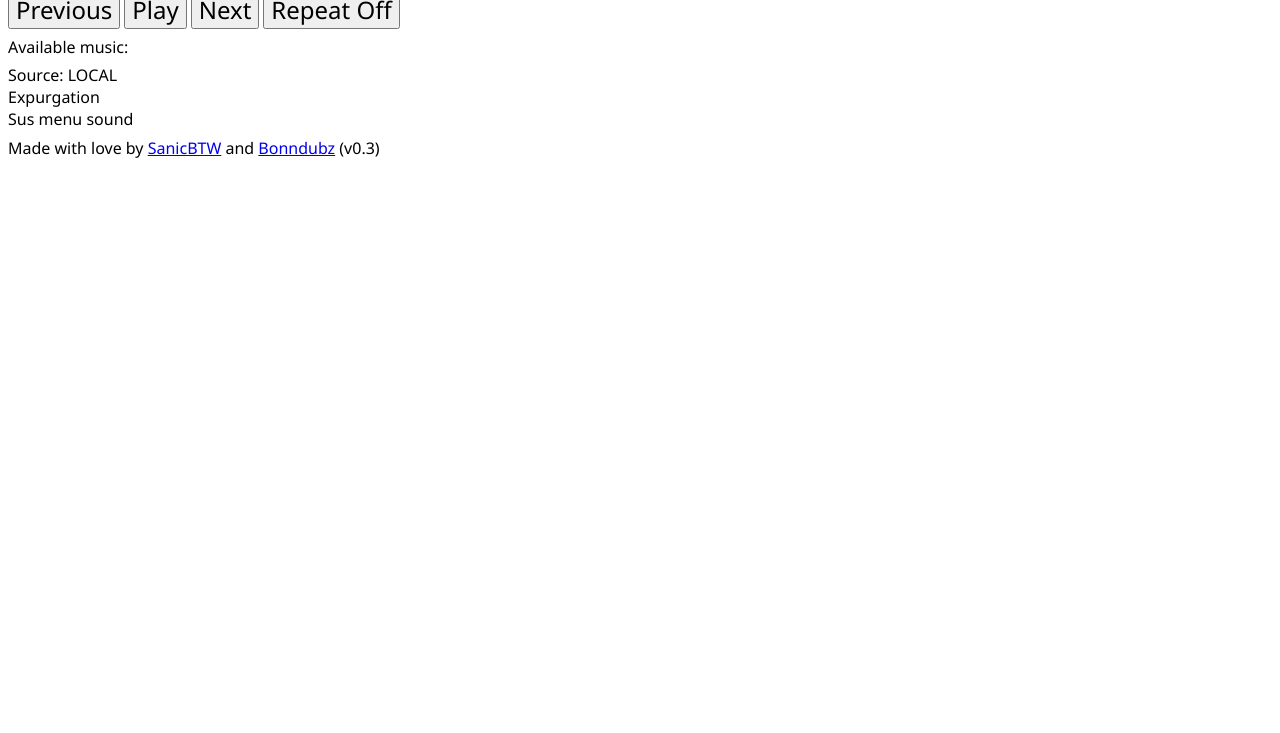
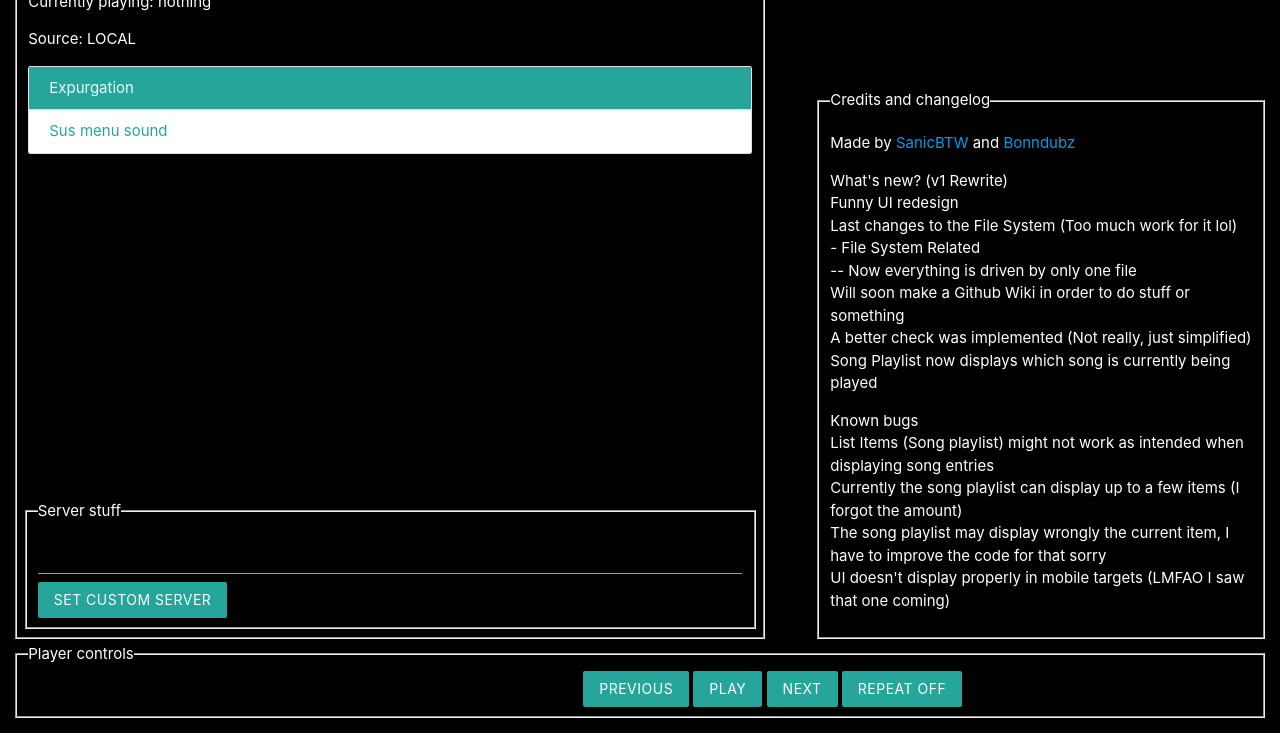
Before and after one commit to SanicBTW/BasicMusicPlayer, a plain HTML site: page index.html in a window 1280 px wide. Shown: the part 67-800 px from the top of the page. Drawn offline with nearby package versions, Linux system fonts and the light colour scheme; no server answers.

Commit message:
v1 Rewrite, a bunch of new changes, gotta work on mobile tho

```diff
--- a/index.html
+++ b/index.html
@@ -5,30 +5,103 @@
         <meta name="viewport" content="width=device-width, initial-scale=1.0">
         <meta http-equiv="X-UA-Compatible" content="ie=edge">
         <title>Basic Music Player</title>
-        <link rel="stylesheet" href="style.css">
+        <link href="https://fonts.googleapis.com/icon?family=Material+Icons" rel="stylesheet">
+        <link rel="stylesheet" href="https://cdnjs.cloudflare.com/ajax/libs/materialize/1.0.0/css/materialize.min.css">
     </head>
-    <body>
-        <h1 id="curplayinginfo">Currently playing: nothing</h1>
+    <body style="
+    background-color: black;
+    color: white;
+    "> <!--dark mode???-->
 
-        <h1 id="info"></h1>
+        <fieldset style="
+        position: absolute;
+        left: 0;
+        bottom: 0;
+        top: 0;
+        width: 50rem;
+        margin-bottom: 6.3rem;
+        margin-left: 1rem;
+        margin-right: 1rem;
+        margin-top: 1rem;
+        ">
+            <legend>Music Info</legend>
+            <p id="curplayinginfo">Currently playing: nothing</p>
 
-        <button id="prevButton" onclick="setPlayerState('prev')">Previous</button>
-        <button id="playButton" onclick="setPlayerState('check')">Play</button>
-        <button id="nextButton" onclick="setPlayerState('next')">Next</button>
-        <button id="funnyRepeatButton" onclick="setPlayerState('repeat')">Repeat Off</button>
+            <p id="info"></p>
 
-        <!--
-        <div>
-            <input id="funnyServer" type="text"/>
-            <button class="setcustom" onclick="setServer()">Set Custom Server</button>
-        </div>-->
+            <p id="source">Source: </p>
+            <div class="collection" id="funnyList">
+            </div>
 
-        <label for="funnyList" id="funnyListInfo">Available music: </label>
-        <p id="funnyList" ></p>
+            <fieldset style="
+            position: absolute;
+            bottom: 0;
+            left: 0;
+            right: 0;
+            margin-bottom: 0.5rem;
+            margin-left: 0.5rem;
+            margin-right: 0.5rem;
+            ">
+                <legend>Server stuff</legend>
+                <input id="funnyServer" type="text" style="color: white;"/>
+                <a class="waves-effect waves-light btn" onclick="setPlayerState('server')">Set Custom Server</a>
+
+            </fieldset>
+
+        </fieldset>
+
+        <fieldset style="
+        position:absolute;
+        bottom: 0;
+        left: 0;
+        right: 0;
+        margin-bottom: 1rem;
+        margin-left: 1rem;
+        margin-right: 1rem;
+        ">
+            <legend>Player controls</legend>
+            <div style="
+            margin-left: 37rem;
+            ">
+                <a id="prevButton" class="waves-effect waves-light btn" onclick="setPlayerState('prev')">Previous</a>
+                <a id="playButton" class="waves-effect waves-light btn" onclick="setPlayerState('check')">Play</a>
+                <a id="nextButton" class="waves-effect waves-light btn" onclick="setPlayerState('next')">Next</a>
+                <a id="funnyRepeatButton" class="waves-effect waves-light btn" onclick="setPlayerState('repeat')">Repeat Off</a>
+            </div>
+        </fieldset>
 
         <audio id="audioPlayer"></audio>
 
-        <p id="version">Made with love by <a href="https://github.com/SanicBTW">SanicBTW</a> and <a href="https://github.com/bonndevoff">Bonndubz</a> (v0.3)<g/p>
+        <fieldset style="
+        position: absolute;
+        right: 0;
+        bottom: 0;
+        margin-bottom: 6.3rem;
+        margin-left: 1rem;
+        margin-right: 1rem;
+        width: 448px;
+        ">
+            <legend>Credits and changelog</legend>
+            <p>Made by <a href="https://github.com/SanicBTW">SanicBTW</a> and <a href="https://github.com/bonndevoff">Bonndubz</a></p>
+
+            <ul>What's new? (v1 Rewrite)
+                <li>Funny UI redesign </li>
+                <li>Last changes to the File System (Too much work for it lol)</li>
+                <li>- File System Related</li>
+                <li>-- Now everything is driven by only one file</li>
+                <li>Will soon make a Github Wiki in order to do stuff or something</li>
+                <li>A better check was implemented (Not really, just simplified)</li>
+                <li>Song Playlist now displays which song is currently being played</li>
+            </ul>
+
+            <ul>Known bugs
+                <li>List Items (Song playlist) might not work as intended when displaying song entries</li>
+                <li>Currently the song playlist can display up to a few items (I forgot the amount)</li>
+                <li>The song playlist may display wrongly the current item, I have to improve the code for that sorry</li>
+                <li>UI doesn't display properly in mobile targets (LMFAO I saw that one coming)</li>
+            </ul>
+        </fieldset>
 	    <script src="index.js"></script>
+        <script src="https://cdnjs.cloudflare.com/ajax/libs/materialize/1.0.0/js/materialize.min.js"></script>
     </body>
 </html>
--- a/index.js
+++ b/index.js
@@ -4,8 +4,8 @@ var audioPlayer = document.getElementById("audioPlayer");
 var curPlayingInfo = document.getElementById("curplayinginfo");
 var playButton = document.getElementById("playButton");
 var songList = document.getElementById("funnyList");
-var songListLabel = document.getElementById("funnyListInfo");
-//var customServerInput = document.getElementById("funnyServer");
+var songListSourceITM = document.getElementById("source");
+var customServerInput = document.getElementById("funnyServer");
 var infoThingy = document.getElementById("info"); //idk how to name this one lol
 //vars
 var musicArray = [];
@@ -13,11 +13,16 @@ var musicNameArray = [];
 var customURL = './';
 var musicListFile = "musicList.txt";
 var curIdx = 0;
+//helper for the song playlist items
+var oldIdx = 0;
 var repeatMusic = false;
 var musicPlaying = false;
 var musicPaused = false;
 var doneSearchingFiles = false;
 var changedCustomURL = false;
+//helper for the set active list item
+var firstTime = true;
+var clean = false;
 
 //events
 audioPlayer.onended = function()
@@ -52,12 +57,17 @@ setupFiles();
 //functions
 function setPlayerState(state)
 {
-    switch (state){
+    switch (state)
+    {
         case "play":
             audioPlayer.src = musicArray[curIdx];
             audioPlayer.load();
             audioPlayer.play();
             curPlayingInfo.innerText = "Currently playing: " + musicNameArray[curIdx];
+            if(firstTime == false){
+                setActiveButton();
+            }
+            firstTime = false;
             break;
         case "pause":
             audioPlayer.pause();
@@ -82,6 +92,7 @@ function setPlayerState(state)
                 doTheThing();
             }else{
                 document.getElementById("nextButton").hidden = false;
+                oldIdx = curIdx;
                 curIdx -= 1;
                 setPlayerState("play");
             }
@@ -93,6 +104,7 @@ function setPlayerState(state)
                 doTheThing();
             } else {
                 document.getElementById("prevButton").hidden = false;
+                oldIdx = curIdx;
                 curIdx += 1;
                 setPlayerState("play");
             }
@@ -104,6 +116,33 @@ function setPlayerState(state)
                 thefunnybutton.innerText = "Repeat On";
             } else {
                 thefunnybutton.innerText = "Repeat Off";
+            }
+            break;
+        case "server":
+            //just the set server function from older versions but moved to the set player state
+            setPlayerState("pause");
+            musicPaused = false;
+            musicPlaying = false;
+            playButton.innerText = "Play";
+
+            if(customServerInput.value.length > 0 && customServerInput.value.startsWith("https://")){
+                if(!check(customServerInput.value))
+                {
+                    alert("There was an error checking the URL, check it and try again");
+                }
+                doneSearchingFiles = false;
+                changedCustomURL = true;
+                clean = true;
+                cleanArrays(); //just in case
+                setupFiles();
+            }
+            else
+            {
+                customURL = "./";
+                doneSearchingFiles = false;
+                clean = true; //just in case
+                cleanArrays();
+                setupFiles();
             }
             break;
     }
@@ -120,7 +159,8 @@ async function readFile(file, TurnIntoArray)
 {
     var allText = null;
     var rawFile = await fetch(file);
-    if(TurnIntoArray == true){
+    if(TurnIntoArray == true)
+    {
         allText = (await rawFile.text()).trim().split('\n')
     } else {
         allText = (await rawFile.text())
@@ -146,23 +186,84 @@ async function setupFiles()
         {
             var advancedDetails = listMusic[i].split("|");
             var musicDir = customURL + advancedDetails[0];
-            if((await fetch(musicDir)).ok){
+            if((await fetch(musicDir)).ok){ //checks if the file exists, if it does then we add it
                 musicArray.push(musicDir);
             }
             musicNameArray.push(advancedDetails[1]);
-            songList.innerText = songList.innerText + "\n" + musicNameArray[i];
+            setupNewListItem(i);
         }
         doneSearchingFiles = true;
     }
 }
 
-function cleanArrays(){
-    songList.innerText = "Source: " + (customURL == "./" || customURL == "./music/" /*what*/ ? "LOCAL" : customURL)
-    songListLabel.innerText = "Available music: "
+function cleanArrays()
+{
+    songListSourceITM.innerText = "Source: " + (customURL == "./" || customURL == "./music/" /*what*/ ? "LOCAL" : customURL)
     if(musicArray.length > 0){
         musicArray = [];
     }
     if(musicNameArray.length > 0){
         musicNameArray = [];
     }
+    if(clean == true){
+        songList.childNodes.forEach(child => {
+            songList.removeChild(child);
+        });
+    }
 }
+
+function check(path)
+{
+    if(path.startsWith("https://"))
+    {
+        if(!path.endsWith("/"))
+        {
+            customURL = path + "/";
+            return true;
+        }
+        else
+        {
+            customURL = path;
+            return true;
+        }
+    }
+    else
+    {
+        return false;
+    }
+}
+
+function setupNewListItem(newId) //newid its literally the i from the for function of the setup files
+{
+    var newSongListItem = document.createElement("a");
+    if(newId == 0){
+        newSongListItem.className = "collection-item active";
+    } else {
+        newSongListItem.className = "collection-item";
+    }
+    newSongListItem.textContent = musicNameArray[newId];
+    newSongListItem.id = newId;
+    newSongListItem.addEventListener("click", () => {
+        listItemClickEvent(newSongListItem.id);
+    })
+    songList.appendChild(newSongListItem);
+}
+
+function setActiveButton()
+{
+    var currentActive = document.getElementById(curIdx);
+    currentActive.className = "collection-item active";
+    if(firstTime == false){
+        var previtem = document.getElementById(oldIdx);
+        previtem.className = "collection-item";
+    }
+}
+
+function listItemClickEvent(itemId)
+{
+    //alert("ONLY MEANT FOR DEBUGGING, clicked, button id " + itemId + " trying to play cur song");
+    oldIdx = curIdx;
+    curIdx = itemId;
+    setActiveButton();
+    setPlayerState("play");
+}
--- a/style.css
+++ /dev/null
@@ -1,19 +0,0 @@
-h1, p, input{
-    margin: .4rem 0;
-    font-family: 'Segoe UI', Tahoma, Geneva, Verdana, sans-serif;
-}
-
-button{
-    font-size: 24px;
-    font-family: 'Segoe UI', Tahoma, Geneva, Verdana, sans-serif;
-}
-.setcustom{
-    font-size: 14px;
-    font-family: 'Segoe UI', Tahoma, Geneva, Verdana, sans-serif;
-}
-
-label {
-    display: block;
-    font-family: 'Segoe UI', Tahoma, Geneva, Verdana, sans-serif;
-    margin: .4rem 0;
-}
```
